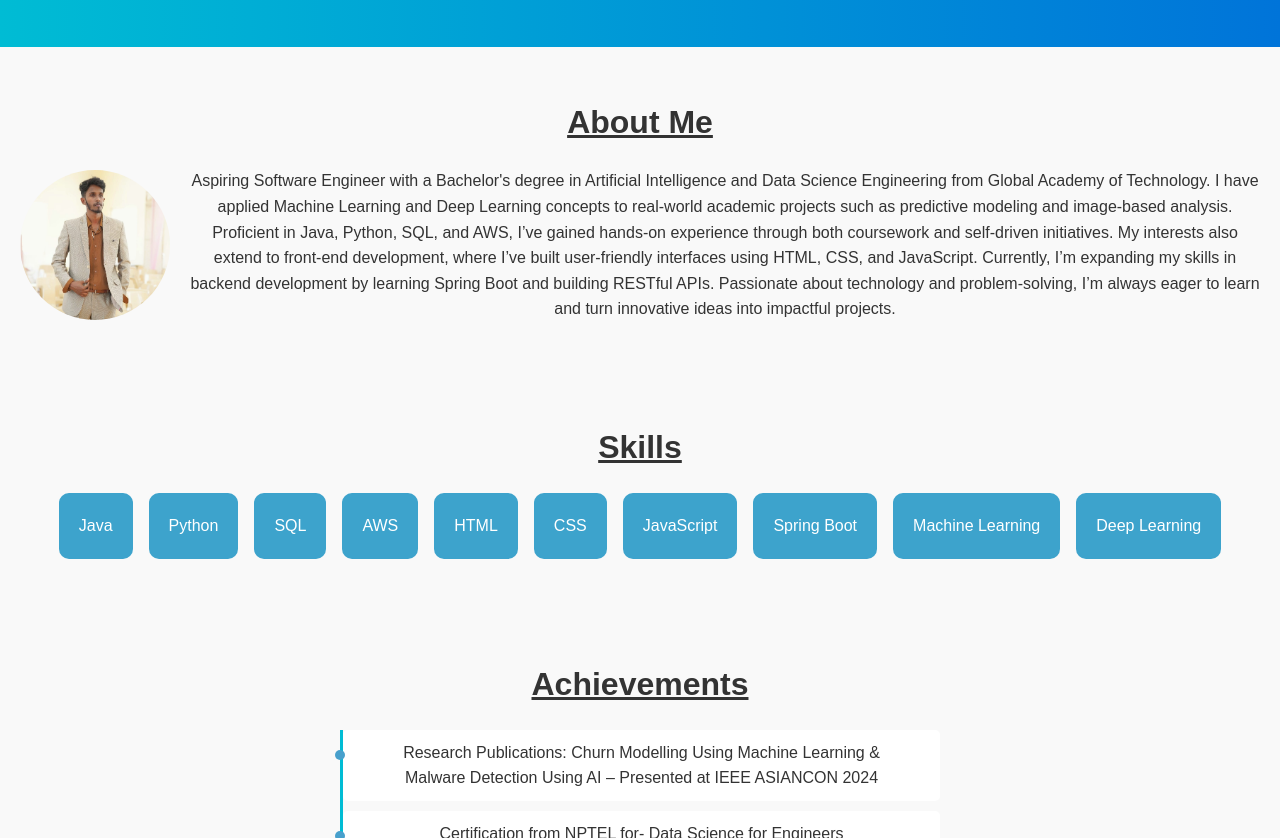
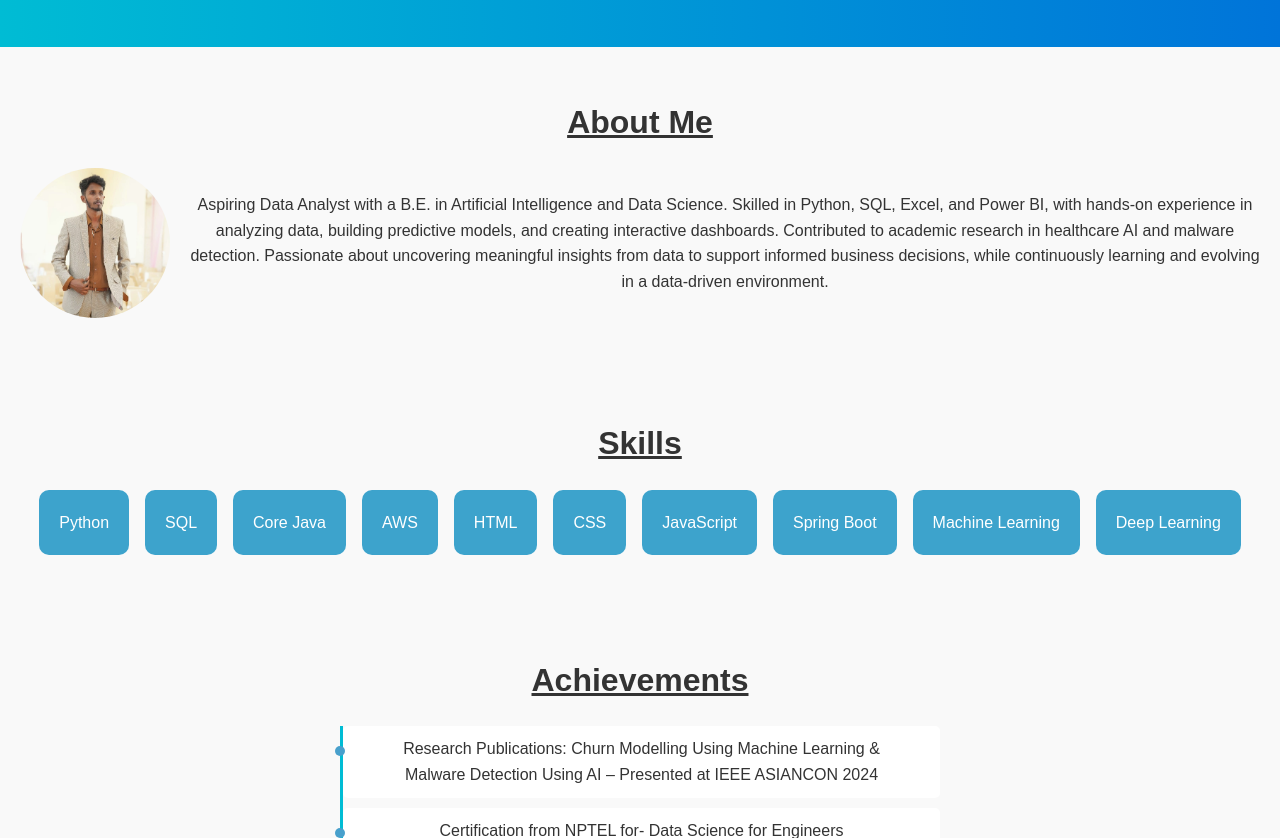
Before and after one commit to darshh8123/Portfolio, a plain HTML site: page index.html in a window 1280 px wide. Shown: the part 262-1100 px from the top of the page. Drawn offline with Linux system fonts and the light colour scheme; files whose address does not match are found by name.

Commit message:
Update index.html

```diff
--- a/index.html
+++ b/index.html
@@ -36,7 +36,7 @@
     <div class="about-content">
         <img src="profile_photo1.jpg" alt="Profile Picture">
         <p>
-            Aspiring Software Engineer with  a Bachelor's degree in Artificial Intelligence and Data Science Engineering from Global Academy of Technology. I have applied Machine Learning and Deep Learning concepts to real-world academic projects such as predictive modeling and image-based analysis. Proficient in Java, Python, SQL, and AWS, I’ve gained hands-on experience through both coursework and self-driven initiatives. My interests also extend to front-end development, where I’ve built user-friendly interfaces using HTML, CSS, and JavaScript. Currently, I’m expanding my skills in backend development by learning Spring Boot and building RESTful APIs. Passionate about technology and problem-solving, I’m always eager to learn and turn innovative ideas into impactful projects.
+            Aspiring Data Analyst with a B.E. in Artificial Intelligence and Data Science. Skilled in Python, SQL, Excel, and Power BI, with hands-on experience in analyzing data, building predictive models, and creating interactive dashboards. Contributed to academic research in healthcare AI and malware detection. Passionate about uncovering meaningful insights from data to support informed business decisions, while continuously learning and evolving in a data-driven environment.
         </p>
     </div>
 </section>
@@ -45,10 +45,10 @@
 <section id="skills">
   <h2><u>Skills</u></h2>
   <ul class="skill-list">
-    <li class="card">Java</li>
     <li class="card">Python</li>
     <li class="card">SQL</li>
-    <li class="card">AWS</li>
+    <li class="card">Core Java</li>
+ <li class="card">AWS</li>
     <li class="card">HTML</li>
     <li class="card">CSS</li>
     <li class="card">JavaScript</li>
```
